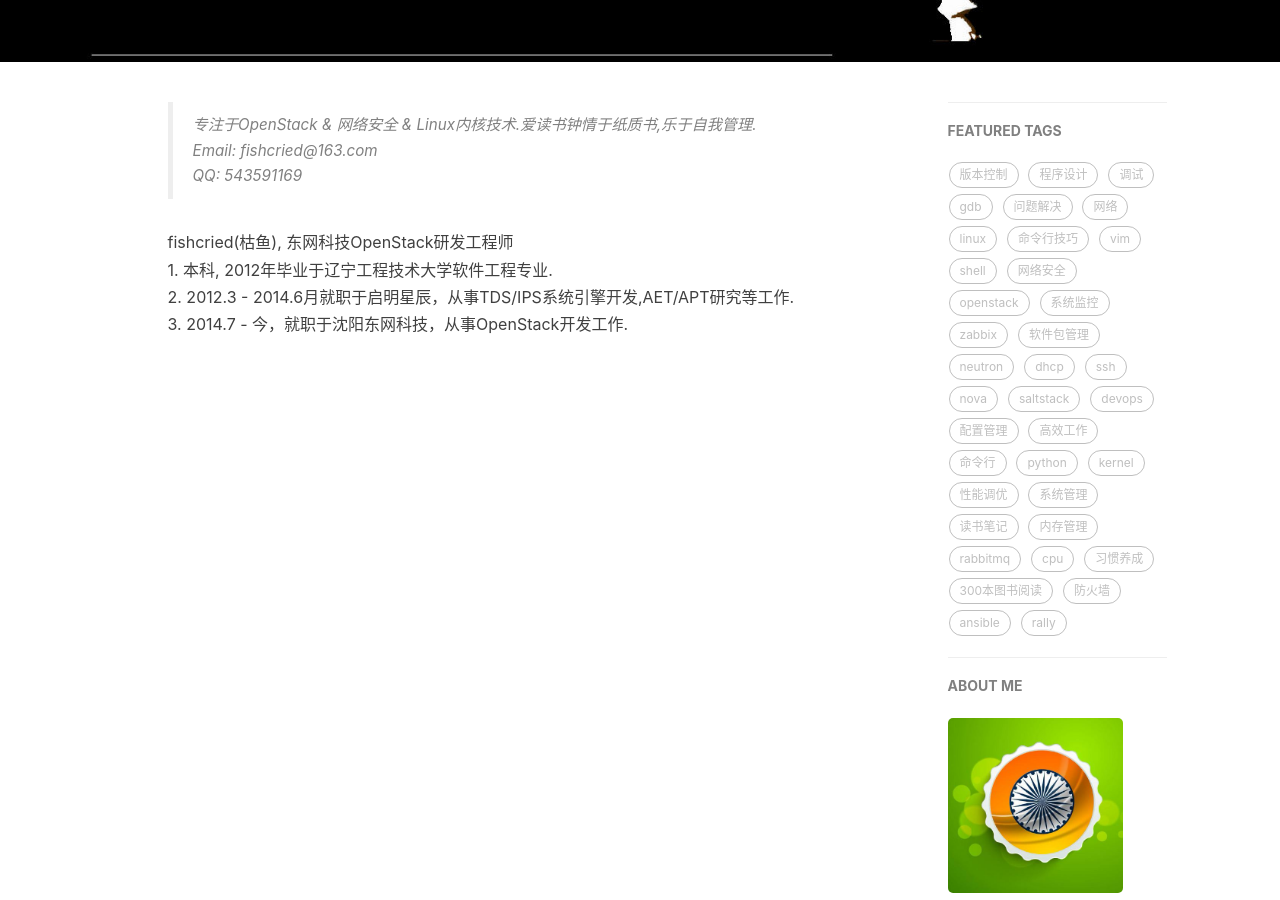
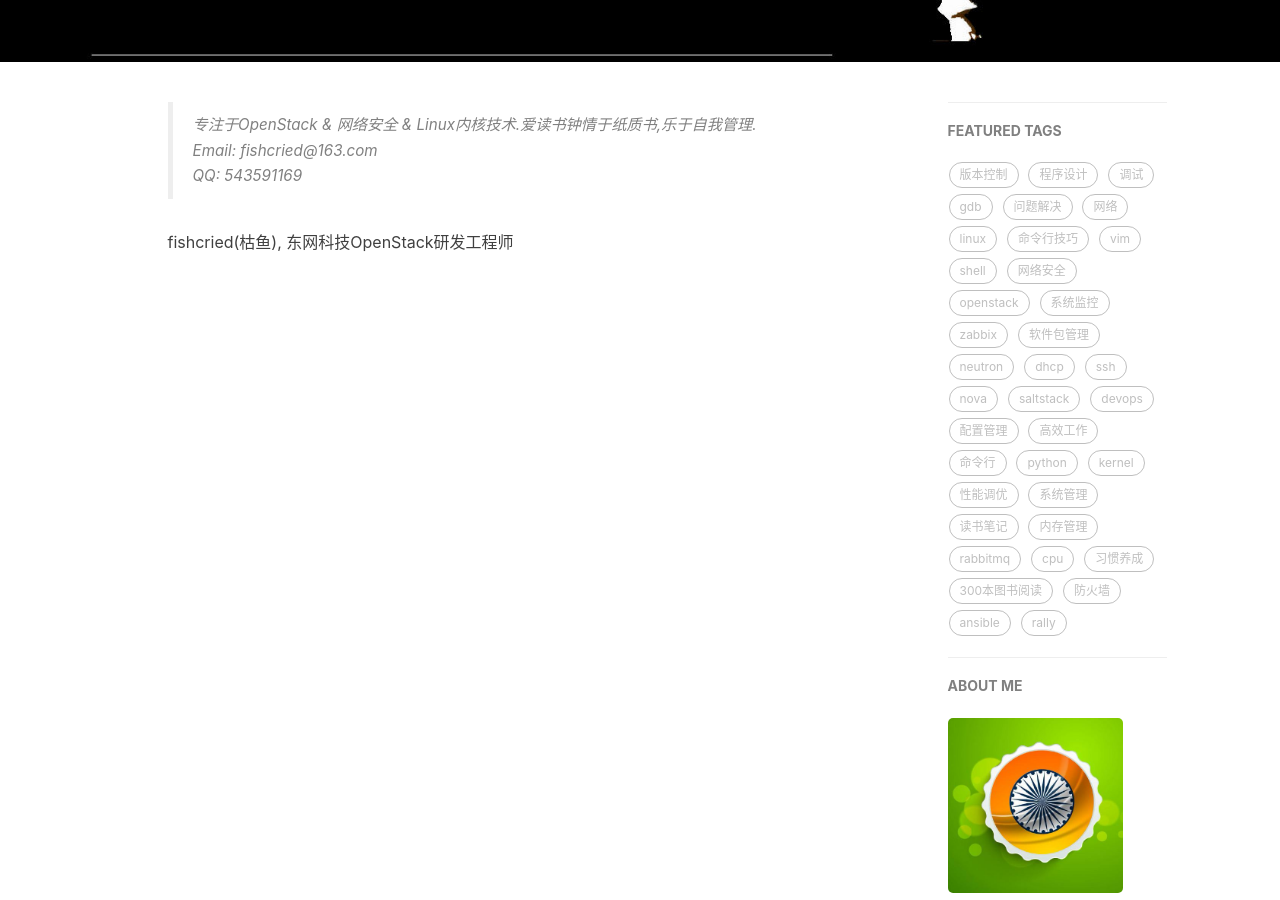
Before and after one commit to fishcried/fishcried.github.io, a Jekyll site: the page built from about.html, in a window 1280 px wide and 900 px high, scrolled down 356 px. Built offline with Jekyll 4.4.1, drawn with Linux system fonts in a browser that asks for light colours; nearby versions of some CDN libraries; comment, search, counter and statistics services are not loaded.

Commit message:
update about.

```diff
--- a/about.html
+++ b/about.html
@@ -14,9 +14,6 @@ permalink: /about.html
     </blockquote>
 	<p>
 		fishcried(枯鱼), 东网科技OpenStack研发工程师</br>
-		1. 本科, 2012年毕业于辽宁工程技术大学软件工程专业.</br>
-		2. 2012.3 - 2014.6月就职于启明星辰，从事TDS/IPS系统引擎开发,AET/APT研究等工作.</br>
-		3. 2014.7 - 今，就职于沈阳东网科技，从事OpenStack开发工作.</br>
 	</p>
 </div>
 
```
